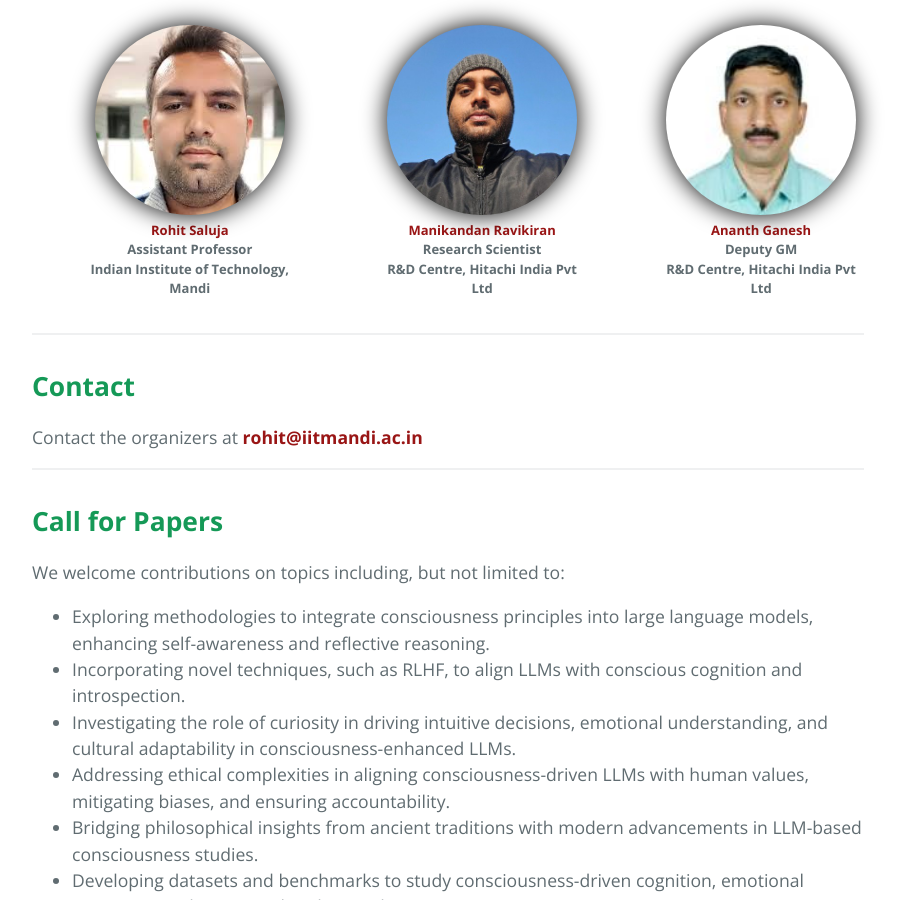
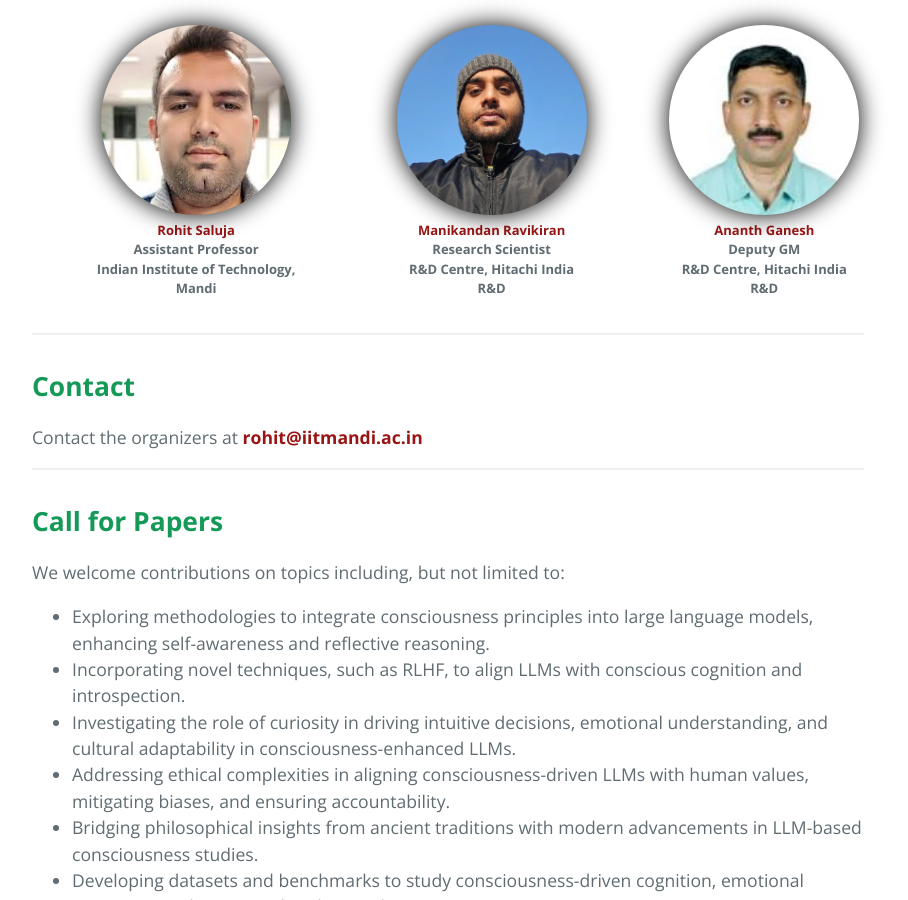
Before and after one commit to indicnlpiitmandi/indicnlpiitmandi.github.io, a Jekyll site: the page built from index.md, in a window 1280 px wide and 900 px high, scrolled down 2928 px. Shown: the whole window, without its empty margins (192-1100 px from the left). Built offline with Jekyll 4.4.1, drawn with Linux system fonts in a browser that asks for light colours; the repository's description, which GitHub fills in, is left out.

Commit message:
Update index.md

```diff
--- a/index.md
+++ b/index.md
@@ -102,14 +102,14 @@ His keynote will explore the synergy between AI advancements and consciousness s
     <a href="/">
     <img class="img-author" src="assets/imgs/mani.jpeg" alt=""/></a>
     <b><br><a href="https://candiceschumann.com/">Manikandan Ravikiran</a>
-    <br>Research Scientist<br>R&D Centre, Hitachi India Pvt Ltd</b>
+    <br>Research Scientist<br>R&D Centre, Hitachi India R&D</b>
 </figure>
 
 <figure>
     <a href="">
     <img class="img-author" src="assets/imgs/ananth.jpeg" alt=""/></a>
     <b><br><a href="https://candiceschumann.com/">Ananth Ganesh</a>
-    <br>Deputy GM<br>R&D Centre, Hitachi India Pvt Ltd</b>
+    <br>Deputy GM<br>R&D Centre, Hitachi India R&D</b>
 </figure>
 
 
```
